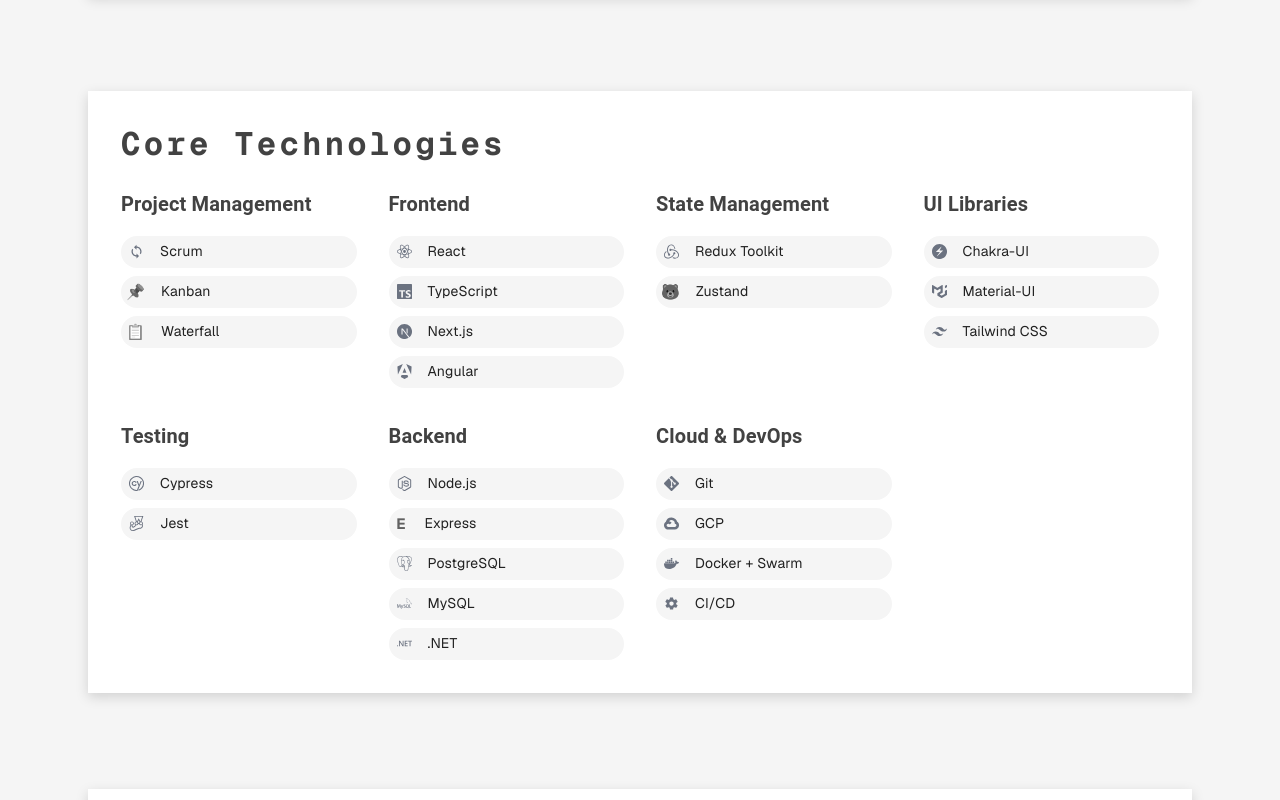
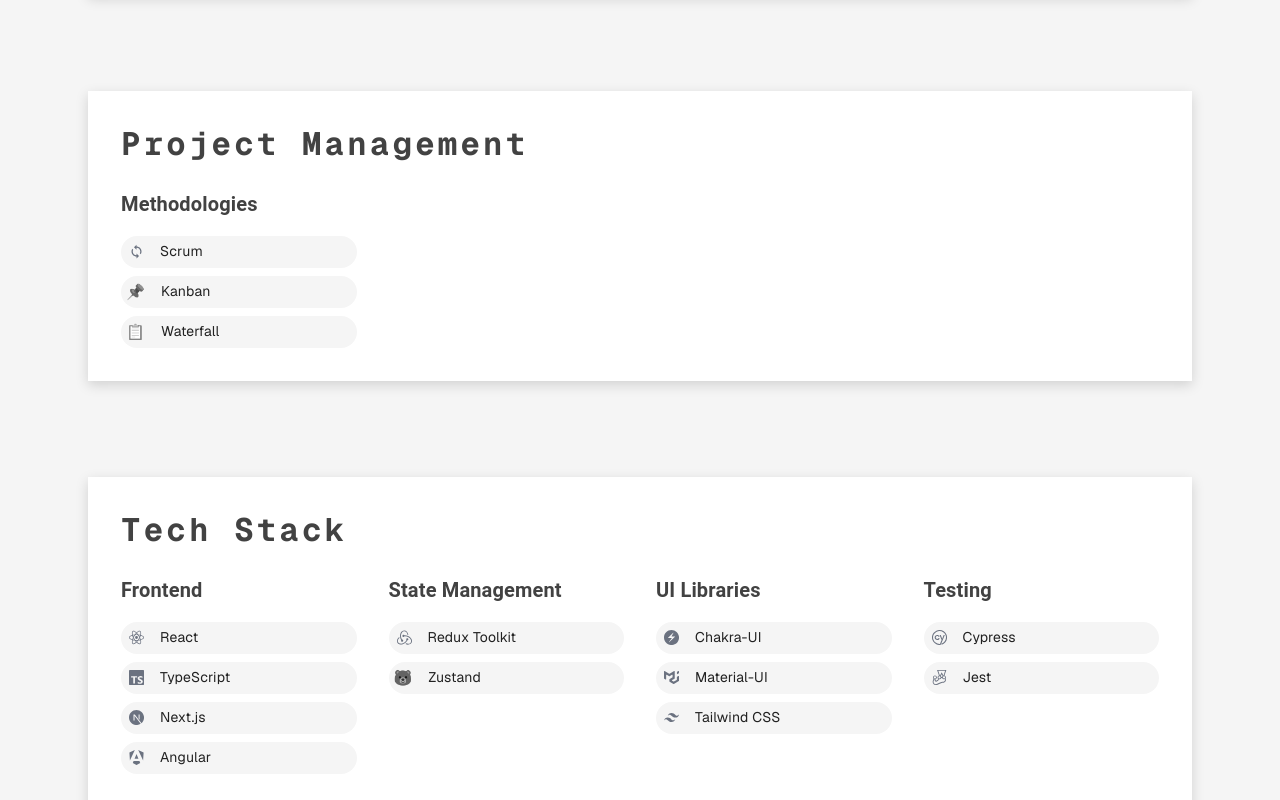
Before and after one commit to rlukawski/personal-website-2, a Next.js app: page /en#hero in a window 1280 px wide. Shown: the part 840-1640 px from the top of the page. Built offline with nearby package versions, Linux system fonts and the light colour scheme; what @mui/material-nextjs would draw is missing.

Commit message:
Add Project Management Section

```diff
--- a/src/app/[locale]/page.tsx
+++ b/src/app/[locale]/page.tsx
@@ -8,6 +8,7 @@ import { TechnologiesSection } from "@/components/TechnologiesSection";
 import { ProjectsSection } from "@/components/ProjectsSection";
 import { CertificatesSection } from "@/components/CertificatesSection";
 import { ContactSection } from "@/components/ContactSection";
+import { ProjectManagementSection } from "@/components/ProjectManagementSection";
 
 export default function Page() {
   return (
@@ -15,6 +16,7 @@ export default function Page() {
       <ResponsiveAppBar />
       <HeroSection />
       <AboutSection />
+      <ProjectManagementSection />
       <TechnologiesSection />
       <ProjectsSection />
       <CertificatesSection />
--- /dev/null
+++ b/src/components/Categories.tsx
@@ -0,0 +1,101 @@
+import { Box, Chip, Typography } from "@mui/material";
+import { grey } from "@mui/material/colors";
+import { IconType } from "react-icons";
+
+interface TechItem {
+  name: string;
+  icon?: IconType;
+  emoji?: string;
+  color: string;
+}
+
+interface TechCategory {
+  title: string;
+  items: TechItem[];
+}
+
+export const Categories = (props: { categories: TechCategory[] }) => {
+  const { categories } = props;
+  return (
+    <Box
+      sx={{
+        display: "grid",
+        gridTemplateColumns: {
+          xs: "1fr",
+          sm: "repeat(2, 1fr)",
+          md: "repeat(4, 1fr)",
+        },
+        gap: 4,
+      }}
+    >
+      {categories.map((category) => (
+        <Box key={category.title}>
+          <Typography
+            variant="h6"
+            component="h3"
+            sx={{
+              mb: 2,
+              fontWeight: 600,
+              whiteSpace: "nowrap",
+            }}
+          >
+            {category.title}
+          </Typography>
+          <Box
+            sx={{
+              display: "flex",
+              flexDirection: "column",
+              gap: 1,
+            }}
+          >
+            {category.items.map((item) => {
+              const Icon = item.icon;
+              return (
+                <Chip
+                  key={item.name}
+                  icon={
+                    item.emoji ? (
+                      <Box
+                        component="span"
+                        sx={{
+                          fontSize: "0.94rem",
+                          marginLeft: "8px",
+                          display: "flex",
+                          alignItems: "center",
+                          justifyContent: "center",
+                          fontWeight: "bold",
+                          color: item.color,
+                          filter: "grayscale(1)",
+                          minWidth: "0.94rem",
+                        }}
+                      >
+                        {item.emoji}
+                      </Box>
+                    ) : Icon ? (
+                      <Icon
+                        style={{
+                          color: item.color,
+                          fontSize: "0.94rem",
+                          marginLeft: "8px",
+                        }}
+                      />
+                    ) : undefined
+                  }
+                  label={item.name}
+                  sx={{
+                    justifyContent: "flex-start",
+                    fontSize: "0.875rem",
+                    backgroundColor: grey[100],
+                    "& .MuiChip-icon": {
+                      marginRight: "4px",
+                    },
+                  }}
+                />
+              );
+            })}
+          </Box>
+        </Box>
+      ))}
+    </Box>
+  );
+};
--- /dev/null
+++ b/src/components/ProjectManagementSection.tsx
@@ -0,0 +1,66 @@
+"use client";
+
+import Box from "@mui/material/Box";
+import Typography from "@mui/material/Typography";
+import Chip from "@mui/material/Chip";
+import { SectionLayout } from "./SectionLayout";
+import { useTranslations } from "next-intl";
+import { grey } from "@mui/material/colors";
+import {
+  SiReact,
+  SiTypescript,
+  SiNextdotjs,
+  SiAngular,
+  SiRedux,
+  SiChakraui,
+  SiMui,
+  SiTailwindcss,
+  SiCypress,
+  SiJest,
+  SiNodedotjs,
+  SiPostgresql,
+  SiMysql,
+  SiGit,
+  SiGooglecloud,
+  SiDocker,
+  SiDotnet,
+} from "react-icons/si";
+import { IoMdSettings } from "react-icons/io";
+import { MdLoop } from "react-icons/md";
+import { IconType } from "react-icons";
+import { Categories } from "@/components/Categories";
+
+interface TechItem {
+  name: string;
+  icon?: IconType;
+  emoji?: string;
+  color: string;
+}
+
+interface TechCategory {
+  title: string;
+  items: TechItem[];
+}
+
+export function ProjectManagementSection() {
+  const t = useTranslations("projectManagement");
+
+  const iconColor = "#6b7280"; // Uniform gray color for all icons
+
+  const categories: TechCategory[] = [
+    {
+      title: t("methodologies"),
+      items: [
+        { name: "Scrum", icon: MdLoop, color: iconColor },
+        { name: "Kanban", emoji: "📌", color: iconColor },
+        { name: "Waterfall", emoji: "📋", color: iconColor },
+      ],
+    },
+  ];
+
+  return (
+    <SectionLayout title={t("title")} id="technologies">
+      <Categories categories={categories} />
+    </SectionLayout>
+  );
+}
--- a/src/components/TechnologiesSection.tsx
+++ b/src/components/TechnologiesSection.tsx
@@ -28,6 +28,7 @@ import {
 import { IoMdSettings } from "react-icons/io";
 import { MdLoop } from "react-icons/md";
 import { IconType } from "react-icons";
+import { Categories } from "@/components/Categories";
 
 interface TechItem {
   name: string;
@@ -47,14 +48,6 @@ export function TechnologiesSection() {
   const iconColor = "#6b7280"; // Uniform gray color for all icons
 
   const categories: TechCategory[] = [
-    {
-      title: t("methodologies"),
-      items: [
-        { name: "Scrum", icon: MdLoop, color: iconColor },
-        { name: "Kanban", emoji: "📌", color: iconColor },
-        { name: "Waterfall", emoji: "📋", color: iconColor },
-      ],
-    },
     {
       title: t("frontend"),
       items: [
@@ -109,86 +102,7 @@ export function TechnologiesSection() {
 
   return (
     <SectionLayout title={t("title")} id="technologies">
-      <Box
-        sx={{
-          display: "grid",
-          gridTemplateColumns: {
-            xs: "1fr",
-            sm: "repeat(2, 1fr)",
-            md: "repeat(4, 1fr)",
-          },
-          gap: 4,
-        }}
-      >
-        {categories.map((category) => (
-          <Box key={category.title}>
-            <Typography
-              variant="h6"
-              component="h3"
-              sx={{
-                mb: 2,
-                fontWeight: 600,
-                whiteSpace: "nowrap",
-              }}
-            >
-              {category.title}
-            </Typography>
-            <Box
-              sx={{
-                display: "flex",
-                flexDirection: "column",
-                gap: 1,
-              }}
-            >
-              {category.items.map((item) => {
-                const Icon = item.icon;
-                return (
-                  <Chip
-                    key={item.name}
-                    icon={
-                      item.emoji ? (
-                        <Box
-                          component="span"
-                          sx={{
-                            fontSize: "0.94rem",
-                            marginLeft: "8px",
-                            display: "flex",
-                            alignItems: "center",
-                            justifyContent: "center",
-                            fontWeight: "bold",
-                            color: item.color,
-                            filter: "grayscale(1)",
-                            minWidth: "0.94rem",
-                          }}
-                        >
-                          {item.emoji}
-                        </Box>
-                      ) : Icon ? (
-                        <Icon
-                          style={{
-                            color: item.color,
-                            fontSize: "0.94rem",
-                            marginLeft: "8px",
-                          }}
-                        />
-                      ) : undefined
-                    }
-                    label={item.name}
-                    sx={{
-                      justifyContent: "flex-start",
-                      fontSize: "0.875rem",
-                      backgroundColor: grey[100],
-                      "& .MuiChip-icon": {
-                        marginRight: "4px",
-                      },
-                    }}
-                  />
-                );
-              })}
-            </Box>
-          </Box>
-        ))}
-      </Box>
+      <Categories categories={categories} />
     </SectionLayout>
   );
 }
--- a/src/i18n/en.json
+++ b/src/i18n/en.json
@@ -20,8 +20,12 @@
     "paragraph1": "Hello, my name is Rafał Łukawski. I'm an IT Project Manager and Software Developer with over 5 years of modern frontend/backend experience and over 20 years in IT. I combine technical expertise with project management skills to deliver successful software solutions—from system architecture and team coordination, through implementation, to production deployment.",
     "paragraph2": "Google Cloud Professional Architect (2024) | Professional Scrum Master | Built systems for millions of users at Onet.pl | Led telecommunications projects at TP.SA | Currently managing IT projects, developing complex React/Next.js applications, and mentoring developers."
   },
+  "projectManagement": {
+    "title": "Project Management",
+    "methodologies": "Methodologies"
+  },
   "technologies": {
-    "title": "Core Technologies",
+    "title": "Tech Stack",
     "frontend": "Frontend",
     "stateManagement": "State Management",
     "uiLibraries": "UI Libraries",
```
